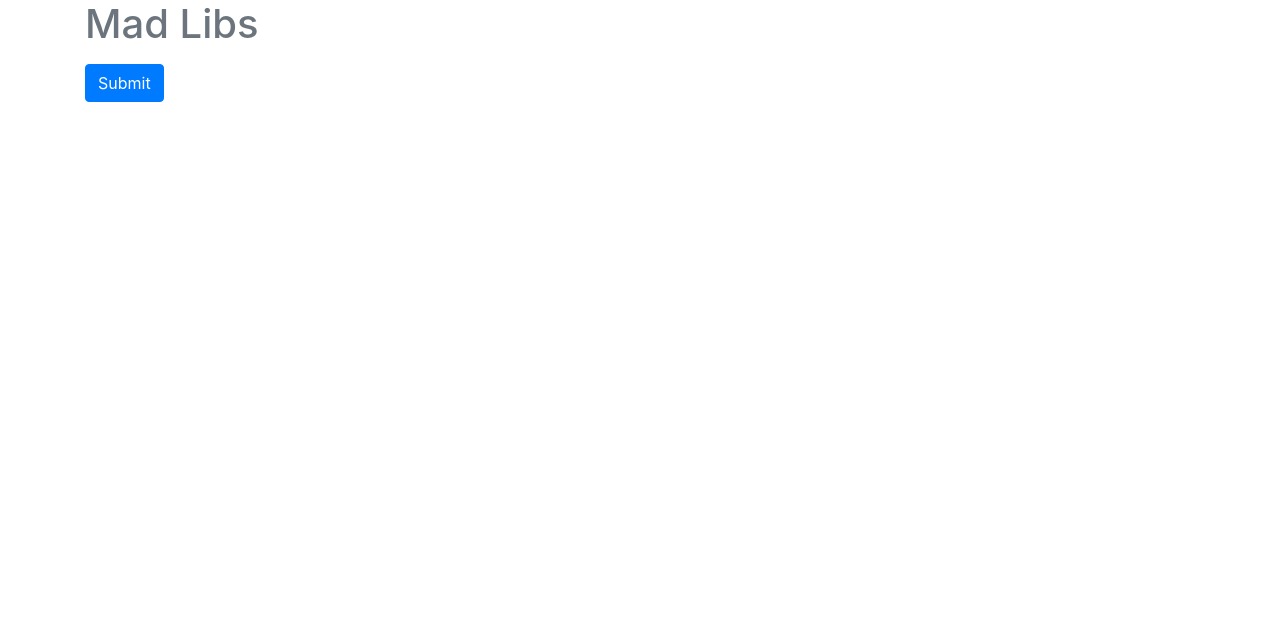
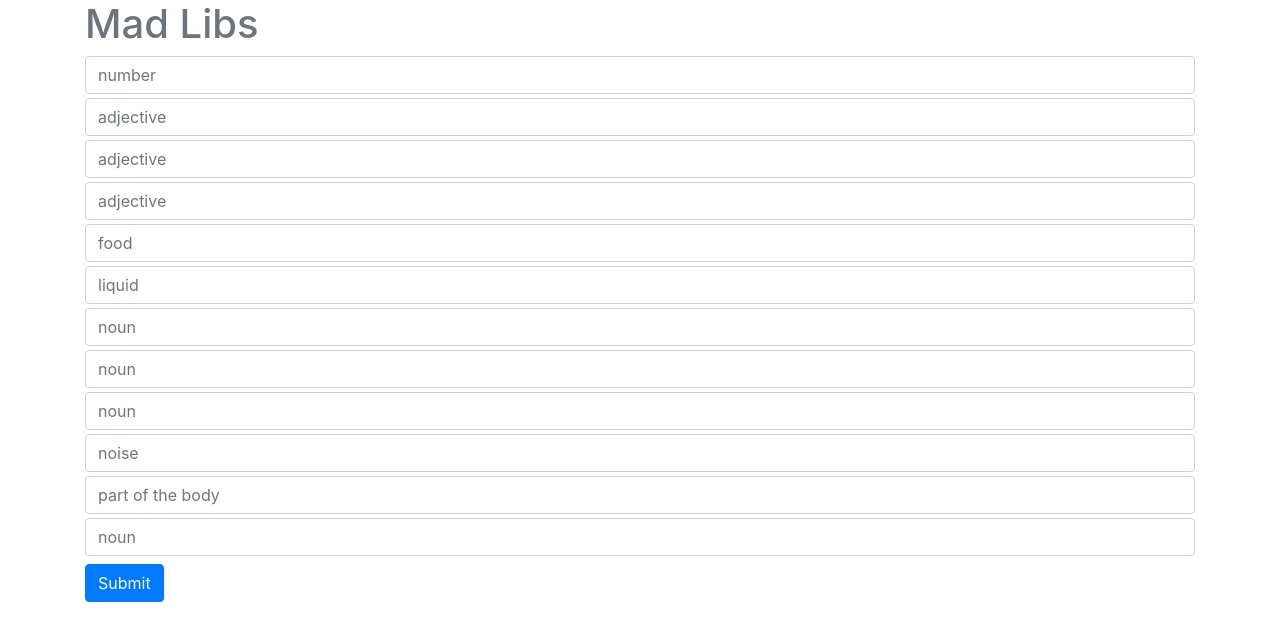
Before and after one commit to kenirwin/mad-libs, a Jekyll site: the page built from lehman-xmas.html, in a window 1280 px wide. Shown: the top 641 px of the page. Built offline with Jekyll 4.4.1, drawn with Linux system fonts in a browser that asks for light colours.

Commit message:
lehman-xmas with html

```diff
--- a/lehman-xmas.html
+++ b/lehman-xmas.html
@@ -5,8 +5,8 @@ permalink: /lehman-xmas
 ---
 "Santa to North Pole, who's next on my list?"  "North Pole to Santa, Your next drop off location is at the Lehman's House on Ridgewood Rd. Are you ready?"
 
-Santa pulled up his sleigh, led by __NUMBER__ reindeer, and landed on the roof. "This looks like a(n) __ADJECTIVE__ chimney. I wonder if I'll fit through." Rudolph gave Santa a(n) __ADJECTIVE__ look and shoved him down the chimney. "Thanks Rudolph, my __ADJECTIVE__ steed!" When Santa looked around he couldn't believe what he saw. Brady and Morgan left him a plateful of __FOOD__ and a glass of __LIQUID__. "What luck!" cried Santa. "There'll be an extra __NOUN__ under the tree for them in the morning!"
+Santa pulled up his sleigh, led by <span class="input" data-placeholder="NUMBER"></span> reindeer, and landed on the roof. "This looks like a(n) <span class="input" data-placeholder="ADJECTIVE"></span> chimney. I wonder if I'll fit through." Rudolph gave Santa a(n) <span class="input" data-placeholder="ADJECTIVE"></span> look and shoved him down the chimney. "Thanks Rudolph, my <span class="input" data-placeholder="ADJECTIVE"></span> steed!" When Santa looked around he couldn't believe what he saw. Brady and Morgan left him a plateful of <span class="input" data-placeholder="FOOD"></span> and a glass of <span class="input" data-placeholder="LIQUID"></span>. "What luck!" cried Santa. "There'll be an extra <span class="input" data-placeholder="NOUN"></span> under the tree for them in the morning!"
 
-"Now it's time for the presents," thought Santa. "I've packed a __NOUN__ for Brady, and a remote-control __NOUN__ for Morgan. I hope they like them."
+"Now it's time for the presents," thought Santa. "I've packed a <span class="input" data-placeholder="NOUN"></span> for Brady, and a remote-control <span class="input" data-placeholder="NOUN"></span> for Morgan. I hope they like them."
 
-All of a sudden, Santa heard a loud __NOISE__ coming from the roof. "What is that?" he thought. The noise got louder, and then he saw Rudolph's __PART OF THE BODY__ sticking through the ceiling. "Good thing they're moving," thought Santa. "No worries Rudolph, we'll just put a little __NOUN__ on that hole and they'll never notice."
+All of a sudden, Santa heard a loud <span class="input" data-placeholder="NOISE"></span> coming from the roof. "What is that?" he thought. The noise got louder, and then he saw Rudolph's <span class="input" data-placeholder="PART OF THE BODY"></span> sticking through the ceiling. "Good thing they're moving," thought Santa. "No worries Rudolph, we'll just put a little <span class="input" data-placeholder="NOUN"></span> on that hole and they'll never notice."
```
